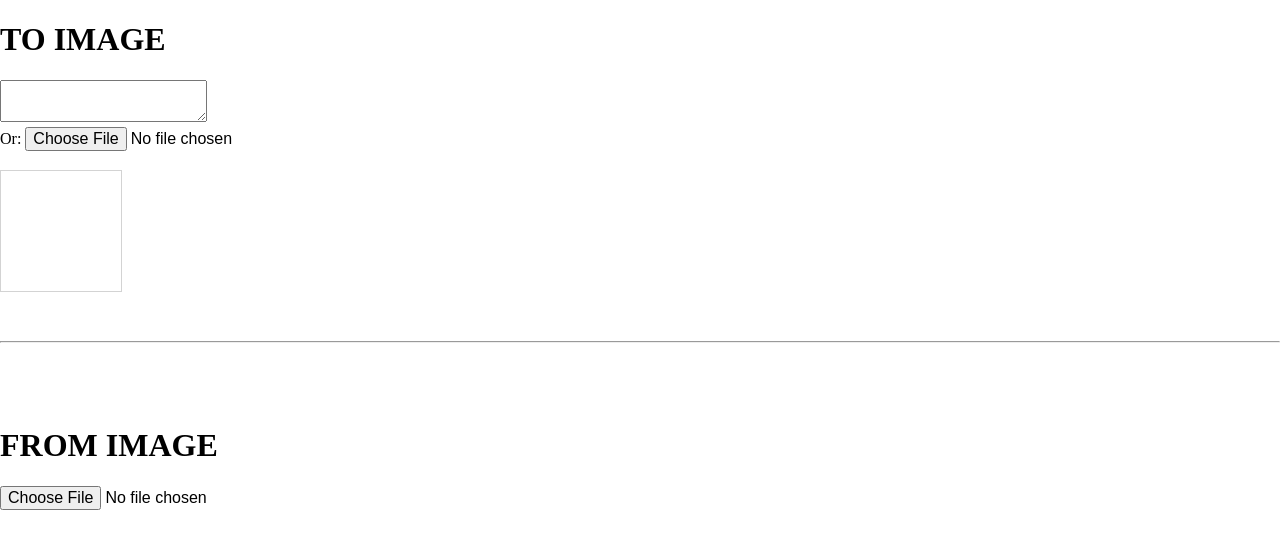
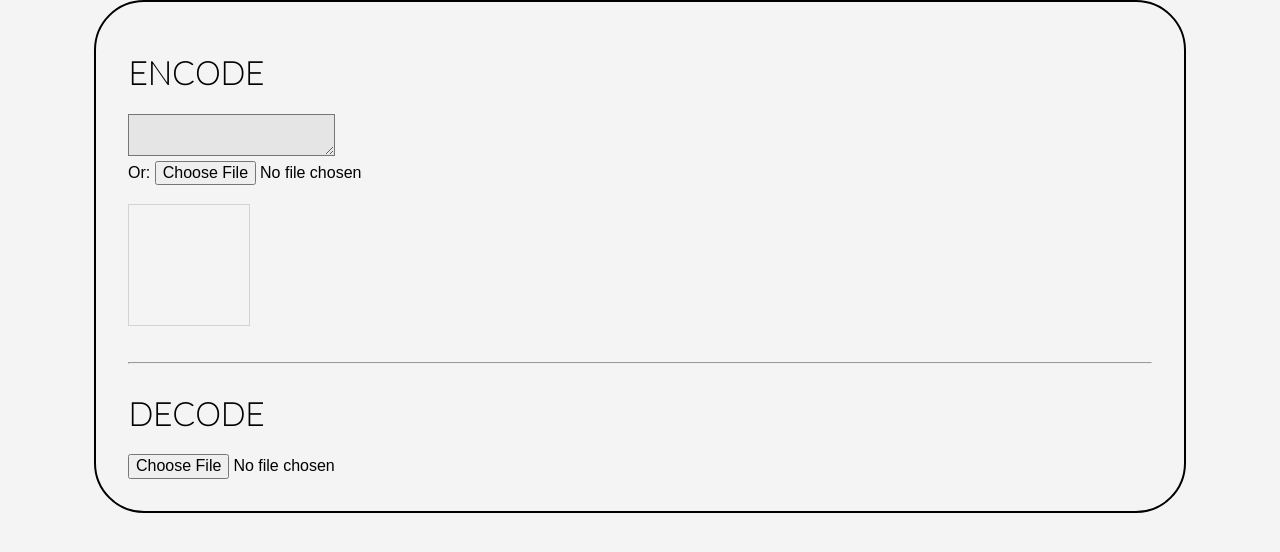
Before and after one commit to jlxip/Possum, a plain HTML site: page index.html in a window 1280 px wide. Drawn offline with nearby package versions, Linux system fonts and the light colour scheme.

Commit message:
Some changes (accurate summary)

```diff
--- a/index.html
+++ b/index.html
@@ -4,27 +4,29 @@
 	<head>
 		<meta charset='UTF-8'>
 		<meta name='viewport' content='width=device-width, initial-scale=1.0' />
-		<!--<link href='https://fonts.googleapis.com/css?family=Lato:100' rel='stylesheet'>-->
+		<link href='https://fonts.googleapis.com/css?family=Lato:100' rel='stylesheet'>
 		<link rel='stylesheet' type='text/css' href='https://necolas.github.io/normalize.css/7.0.0/normalize.css'>
 		<link rel='stylesheet' type='text/css' href='style.css'>
 		<script type='text/javascript' src='https://code.jquery.com/jquery-3.2.1.min.js'></script>
 		<script type='text/javascript' src='js/utf8.js'></script>
-		<script type='text/javascript' src='js/toImage.js'></script>
+		<script type='text/javascript' src='js/encode.js'></script>
 		<script type='text/javascript' src='js/download.js'></script>
-		<script type='text/javascript' src='js/fromImage.js'></script>
+		<script type='text/javascript' src='js/decode.js'></script>
 		<script type='text/javascript' src='js/script.js'></script>
 		<title>POSSUM</title>
 	</head>
 	<body>
-		<h1>TO IMAGE</h1>
-		<textarea id='input'></textarea><br>
-		Or: <input type='file' id='inputFile'><br>
-		<br>
-		<canvas width='120' height='120'>Your browser doesn't support this.</canvas>
+		<div id='page'>
+			<h1>ENCODE</h1>
+			<textarea id='input'></textarea><br>
+			Or: <input type='file' id='inputFile'><br>
+			<br>
+			<canvas width='120' height='120'>Your browser doesn't support this.</canvas>
 
-		<br><br><br><hr><br><br><br>
+			<hr>
 
-		<h1>FROM IMAGE</h1>
-		<input type='file' id='outputFile' accept='image/*'>
+			<h1>DECODE</h1>
+			<input type='file' id='outputFile' accept='image/*'>
+		</div>
 	</body>
 </HTML>
--- a/js/fromImage.js
+++ b/js/decode.js
@@ -4,7 +4,7 @@ function finished(data, i, j) {
 	else return false
 }
 
-function fromImage(img) {
+function decode(img) {
 	canvas = document.createElement('canvas');
 	canvas.width = img.width;
 	canvas.height = img.height;
@@ -29,6 +29,8 @@ function fromImage(img) {
 		}
 	}
 
+	console.log('MIME decoded')
+
 	k = 0	// k var is used to calculate the start position of the content
 	k += 4	// First (white) pixel
 	k += MIME.length // MIME length
@@ -47,5 +49,5 @@ function fromImage(img) {
 		}
 	}
 
-	download(clean, 'decrypted', MIME)
+	download(clean, 'decoded', MIME)
 }
--- a/js/toImage.js
+++ b/js/encode.js
@@ -1,4 +1,4 @@
-function toImage(array, mime) {	// Request dec array
+function encode(array, mime) {	// Request dec array
 	for(i=0;i<(array.length % 3);i++) array.push(0)
 
 	mime = mime.split('')
--- a/js/script.js
+++ b/js/script.js
@@ -9,7 +9,7 @@ function readInputFile(evt) {
 			array.push(toPush)
 		}
 
-		toImage(array, evt.target.files[0].type)
+		encode(array, evt.target.files[0].type)
 	}
 	reader.readAsArrayBuffer(evt.target.files[0])
 }
@@ -20,7 +20,7 @@ function readInputText() {
 	input = input.split('')
 	array = []
 	for(i=0;i<input.length;i++) array.push(input[i].charCodeAt(0))
-	toImage(array, 'text/plain')
+	encode(array, 'text/plain')
 }
 
 function readOutputFile(evt) {
@@ -29,7 +29,7 @@ function readOutputFile(evt) {
 	img = new Image()
 
 	img.onload = () => {
-		fromImage(img)
+		decode(img)
 	}
 
 	img.src = URL.createObjectURL(evt.target.files[0])
--- a/style.css
+++ b/style.css
@@ -1,3 +1,29 @@
+body {
+	background-color: #F4F4F4;
+	font-family: 'Arial', sans-serif;
+}
+
+div#page {
+	display: block;
+	margin: 0 auto;
+	width: 80%;
+	border: 2px solid black;
+	border-radius: 50px;
+	padding: 32px;
+}
+
+h1 {
+	font-family: 'Lato', sans-serif;
+}
+
 canvas {
 	border: 1px solid #d3d3d3;
 }
+
+textarea {
+	background-color: #E5E5E5;
+}
+
+hr {
+	margin: 32px 0;
+}
```
Also changed, not shown: 1 other file.
